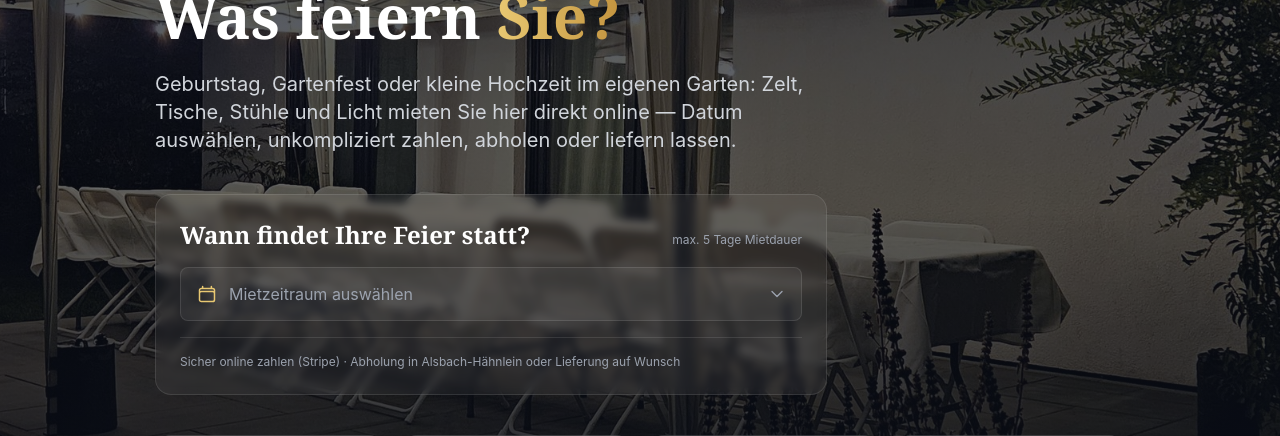
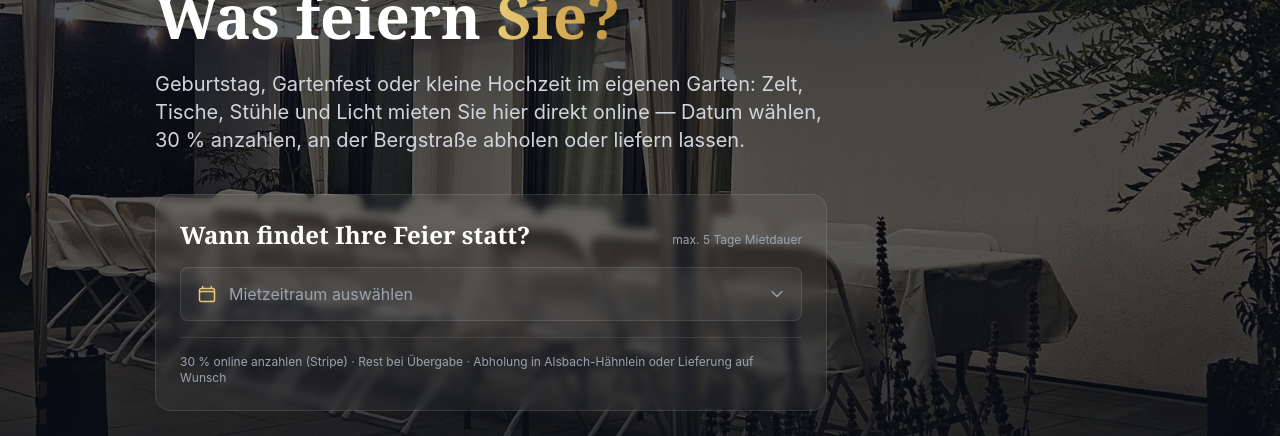
Before and after one commit to MB-SmartSystems/eventverleih-bergstrasse, a Next.js app: page / in a window 1280 px wide. Shown: the part 262-698 px from the top of the page. Built offline with nearby package versions, Linux system fonts and the light colour scheme; no server answers.

Commit message:
Revert "copy: Hero-Subtitle + Booking-Panel-Fusszeile entschaerft (keine Anzahlungs-Mechanik mehr in der Kundenkopie)"
This reverts commit bcec7a3cc85e7f3769c908a2904e0ca6701756c3.

```diff
--- a/src/components/Hero.tsx
+++ b/src/components/Hero.tsx
@@ -77,8 +77,8 @@ export default function Hero() {
           <p className="text-gray-300 text-lg md:text-xl leading-relaxed mb-10 max-w-2xl">
             Geburtstag, Gartenfest oder kleine Hochzeit im eigenen Garten:
             Zelt, Tische, Stühle und Licht mieten Sie hier direkt online —
-            Datum auswählen, unkompliziert zahlen, abholen oder liefern
-            lassen.
+            Datum wählen, 30&nbsp;% anzahlen, an der Bergstraße abholen oder
+            liefern lassen.
           </p>
         </div>
 
--- a/src/components/HeroBookingPanel.tsx
+++ b/src/components/HeroBookingPanel.tsx
@@ -104,8 +104,8 @@ export default function HeroBookingPanel() {
         )}
 
         <p className="mt-4 pt-4 border-t border-white/10 text-xs text-gray-400">
-          Sicher online zahlen (Stripe) · Abholung in Alsbach-Hähnlein oder
-          Lieferung auf Wunsch
+          30&nbsp;% online anzahlen (Stripe) · Rest bei Übergabe · Abholung in
+          Alsbach-Hähnlein oder Lieferung auf Wunsch
         </p>
       </div>
 
```
